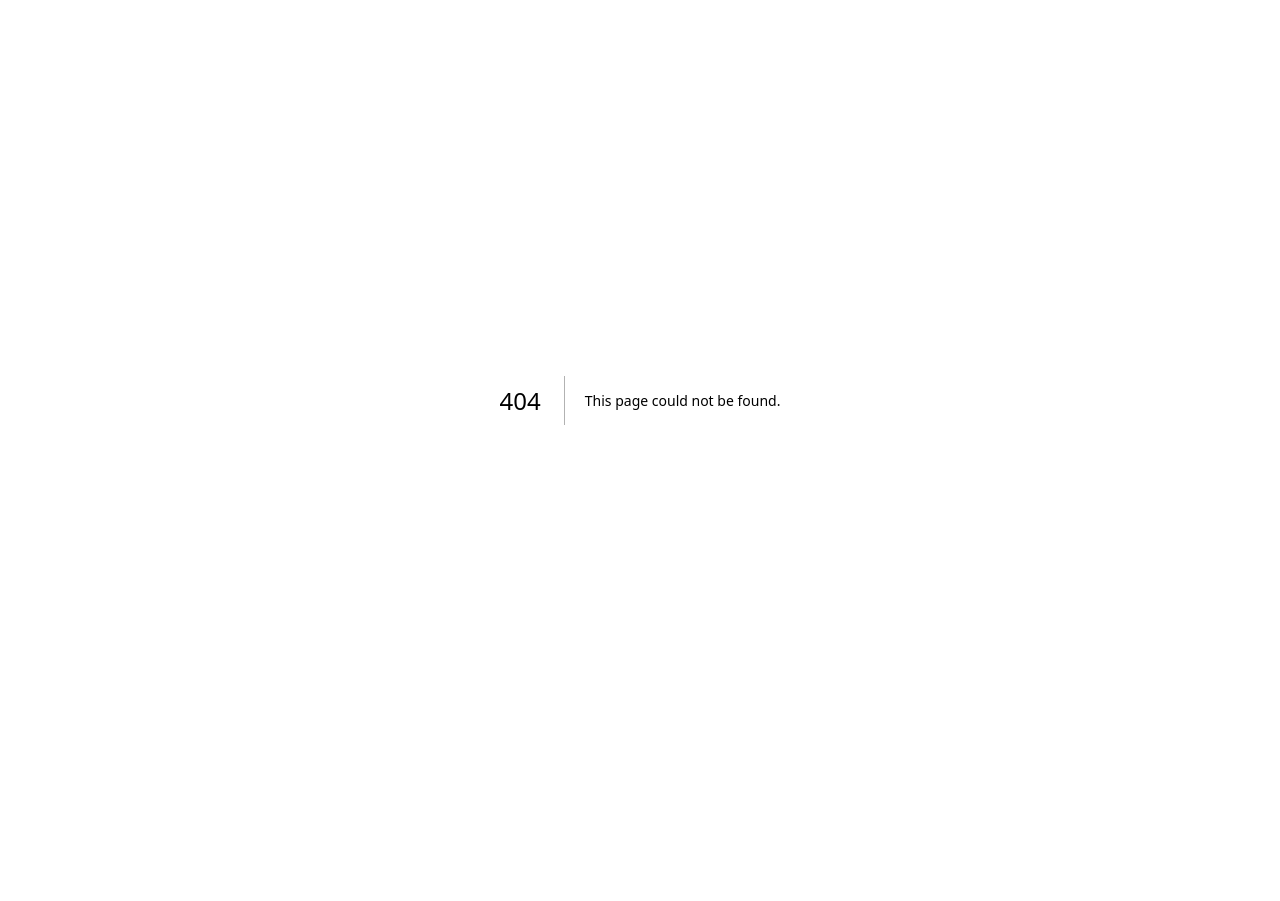
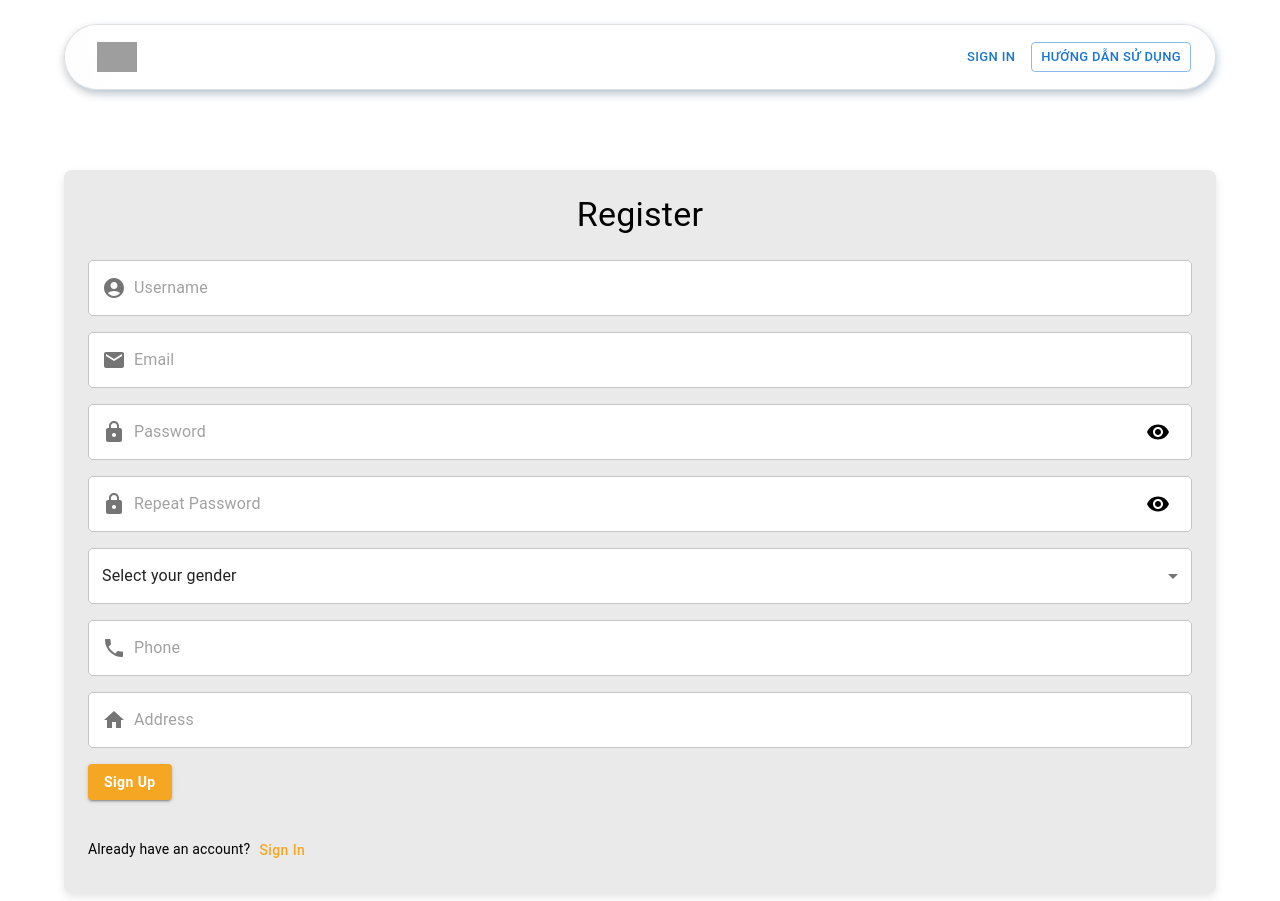
Before and after one commit to Lee-412/frontend_nextjs, a Next.js app: page /register in a window 1280 px wide. Before the commit this address had no page. Before the commit the page ends 800 px from the top, so only its background shows below. Built offline with nearby package versions, Linux system fonts and the light colour scheme; no server answers; grey boxes are pictures that could not be loaded.

Commit message:
Module login/register: update validate form register, update axios connect api

```diff
--- a/package.json
+++ b/package.json
@@ -13,6 +13,7 @@
     "@emotion/styled": "^11.13.0",
     "@mui/icons-material": "^5.16.5",
     "@mui/material": "^5.16.5",
+    "axios": "^1.7.2",
     "next": "14.2.5",
     "react": "^18",
     "react-dom": "^18",
--- a/src/component/header/header.login.tsx
+++ b/src/component/header/header.login.tsx
@@ -12,7 +12,7 @@ const AppHeader = () => {
     const route = useRouter();
     const [language, setLanguage] = useState("Vietnamese");
     const [openManual, setOpenManual] = useState(false);
-    const [checkLogin, setCheckLogin] = React.useState('signIn');
+    const [checkLogin, setCheckLogin] = React.useState('login');
     const pathname = usePathname()
 
     useEffect(() => {
@@ -22,14 +22,14 @@ const AppHeader = () => {
 
     const handleClickSignUp = () => {
 
-        route.push('/signup')
-        setCheckLogin('/signup')
+        route.push('/register')
+        setCheckLogin('/register')
     }
 
     const handleClickSignIn = () => {
-        setCheckLogin('/signin')
+        setCheckLogin('/login')
 
-        route.push('/signin')
+        route.push('/login')
     }
     console.log(checkLogin);
 
@@ -87,7 +87,7 @@ const AppHeader = () => {
                                 gap: 1
                             }}
                         >
-                            {checkLogin === '/signup'
+                            {checkLogin === '/register'
                                 ?
                                 <>
                                     <Button
--- a/src/component/signup/signup.box.tsx
+++ b/src/component/signup/signup.box.tsx
@@ -1,11 +1,13 @@
 'use client'
-import React, { useState } from 'react';
+import React, { useEffect, useState } from 'react';
 import {
     TextField, Button, Grid, Box,
     InputAdornment,
     IconButton,
     Container,
-    Typography
+    Typography,
+    Select,
+    MenuItem
 } from '@mui/material';
 import LockIcon from '@mui/icons-material/Lock';
 import EmailIcon from '@mui/icons-material/Email';
@@ -14,26 +16,92 @@ import HomeIcon from '@mui/icons-material/Home';
 import AccountCircle from '@mui/icons-material/AccountCircle';
 import { Visibility, VisibilityOff } from '@mui/icons-material';
 import { useRouter } from 'next/navigation';
+import axios from 'axios';
+import { error } from 'console';
+import Snackbar, { SnackbarCloseReason } from '@mui/material/Snackbar';
+import Alert from '@mui/material/Alert';
 
+
+type Severity = 'success' | 'error' | 'warning' | 'info' | undefined;
+
+interface SnackbarState {
+    open: boolean;
+    message: string;
+    severity: Severity;
+}
 const SignupBox = () => {
+
+    useEffect(() => {
+        axios.get('http://localhost:8080/api/v1/test-api').then(
+            (response) => { console.log(response); }
+
+        )
+
+        // axios.post('http://localhost:8080/api/v1/register', {
+        //     firstName: 'Fred',
+        //     lastName: 'Flintstone'
+        // })
+        //     .then(function (response) {
+        //         console.log(response);
+        //     })
+    }, [])
+
     const [formData, setFormData] = useState({
         username: '',
         email: '',
         password: '',
         repeatPassword: '',
         phone: '',
-        address: ''
+        address: '',
+        sex: '',
     });
 
     const [showPassword, setShowPassword] = useState(false);
+    const [showRepeatPassword, setShowRepeatPassword] = useState(false);
+
     const router = useRouter();
+
+    const [snackbar, setSnackbar] = useState<SnackbarState>({
+        open: false,
+        message: '',
+        severity: undefined
+    });
+
+    const showSnackbar = (message: string, severity: Severity) => {
+        setSnackbar({
+            open: true,
+            message,
+            severity
+        });
+    };
+
+
+    const handleClose = (
+        event?: React.SyntheticEvent | Event,
+        reason?: string
+    ) => {
+        if (reason === 'clickaway') {
+            return;
+        }
+
+        setSnackbar((prevState) => ({
+            ...prevState,
+            open: false,
+            message: '',
+        }));
+    };
 
     const handleShowPassword = () => {
         setShowPassword(!showPassword);
     };
-
+    const handleShowRepeatPassword = () => {
+        setShowRepeatPassword(!showRepeatPassword);
+    };
     const handleChange = (e: any) => {
         const { name, value } = e.target;
+
+        // console.log(name, value);
+
         setFormData({
             ...formData,
             [name]: value,
@@ -42,21 +110,83 @@ const SignupBox = () => {
 
     const handleSubmit = async (e: any) => {
         e.preventDefault();
+
+        if (!formData.username) {
+            showSnackbar('username is undefind', 'warning')
+            return;
+        }
+        if (!formData.email) {
+            showSnackbar('email is undefind', 'warning')
+            return;
+        }
+        const regx = /\S+@\S+\.\S+/;
+
+        if (!regx.test(formData.email)) {
+            showSnackbar('email is invalid', 'warning')
+            console.log("check");
+
+            return
+        }
+
+        if (!formData.password) {
+            showSnackbar('passwords is undefind', 'warning')
+            return;
+        }
+        if (formData.password.length < 6) {
+            showSnackbar('Passwords must be at least 6 characters', 'warning');
+            return false;
+        }
+        if (!formData.repeatPassword) {
+            showSnackbar('repeatPassword is undefind', 'warning')
+            return;
+        }
+        if (!formData.sex) {
+            showSnackbar('gender is undefind', 'warning')
+            return;
+        }
+        if (!formData.phone) {
+            showSnackbar('phone is undefind', 'warning')
+            return;
+        }
+        if (!formData.address) {
+            showSnackbar('address is undefind', 'warning')
+            return;
+        }
+
+        const phonePattern = /^[0-9]+$/;
+        if (!phonePattern.test(formData.phone)) {
+            showSnackbar('Phone number can only contain digits', 'warning');
+            return false;
+        }
+
         if (formData.password !== formData.repeatPassword) {
-            alert('Passwords do not match.');
+            // alert('Passwords do not match.');
+            showSnackbar('Passwords do not match.', 'warning')
             return;
         }
         try {
             // Mock API call
-            alert('Registration successful');
-            router.push('/signin'); // Redirect to the sign-in page after successful registration
+            console.log(formData);
+
+            axios.post('http://localhost:8080/api/v1/register', {
+                formData
+            }
+            )
+                .then(function (response) {
+                    console.log(response);
+                })
+
+            showSnackbar('Registration successful', 'success')
+            // router.push('/login');
+            // Redirect to the sign-in page after successful registration
         } catch (error) {
             console.error('Error during registration:', error);
         }
     };
+
+
     const handleClickSignIn = () => {
-        router.push('/signin')
-
+        router.push('/login')
     }
     return (
         <Container
@@ -76,7 +206,7 @@ const SignupBox = () => {
             }}
         >
             <Typography variant="h4" component="h1" gutterBottom sx={{ color: 'black', mb: 3 }}>
-                Sign Up
+                Register
             </Typography>
             <Grid container spacing={2} justifyContent="center">
                 <Grid item xs={12}>
@@ -153,7 +283,7 @@ const SignupBox = () => {
                         fullWidth
                         name="repeatPassword"
                         placeholder="Repeat Password"
-                        type={showPassword ? 'text' : 'password'}
+                        type={showRepeatPassword ? 'text' : 'password'}
                         value={formData.repeatPassword}
                         onChange={handleChange}
                         variant="outlined"
@@ -166,8 +296,8 @@ const SignupBox = () => {
                             ),
                             endAdornment: (
                                 <InputAdornment position="end">
-                                    <IconButton onClick={handleShowPassword}>
-                                        {showPassword ? <VisibilityOff sx={{ color: 'black' }} /> : <Visibility sx={{ color: 'black' }} />}
+                                    <IconButton onClick={handleShowRepeatPassword}>
+                                        {showRepeatPassword ? <VisibilityOff sx={{ color: 'black' }} /> : <Visibility sx={{ color: 'black' }} />}
                                     </IconButton>
                                 </InputAdornment>
                             ),
@@ -175,7 +305,32 @@ const SignupBox = () => {
                         }}
                     />
                 </Grid>
-                <Grid item xs={12}>
+
+
+                <Grid item xs={12} >
+                    <Select
+                        fullWidth
+                        name='sex'
+                        displayEmpty
+                        value={formData.sex}
+                        onChange={(e) => handleChange(e)}
+                        sx={{
+                            backgroundColor: 'white',
+                            borderRadius: '5px',
+                        }}
+
+                    >
+                        <MenuItem value="" disabled
+                        >
+                            Select your gender
+                        </MenuItem>
+                        <MenuItem value="male" >Male</MenuItem>
+                        <MenuItem value="female">Female</MenuItem>
+                        <MenuItem value="other">Other</MenuItem>
+
+                    </Select>
+                </Grid>
+                <Grid item xs={12} >
                     <TextField
                         required
                         fullWidth
@@ -236,7 +391,25 @@ const SignupBox = () => {
                     </Typography>
                 </Grid>
             </Grid>
-        </Container>
+
+            <Snackbar open={snackbar.open} autoHideDuration={3000} onClose={handleClose}
+
+                anchorOrigin={{ vertical: 'top', horizontal: 'right' }}
+
+            >
+                <Alert
+                    onClose={handleClose}
+                    severity={snackbar.severity}
+                    variant="filled"
+                    sx={{ width: '100%' }}
+                >
+                    {snackbar.message}
+                </Alert>
+            </Snackbar>
+        </Container >
+
+
+
     );
 };
 
--- a/tsconfig.json
+++ b/tsconfig.json
@@ -32,8 +32,8 @@
     "**/*.ts",
     "**/*.tsx",
     ".next/types/**/*.ts",
-    "src/app/(guest)/signup",
-    "src/app/(guest)/signin"
+    "src/app/(guest)/register",
+    "src/app/(guest)/login"
   ],
   "exclude": [
     "node_modules"
```
Also changed, not shown: src/component/header/header.user.tsx (+5 -4 lines), src/component/signin/signin.box.tsx (+4 -3 lines), src/app/(guest)/login/page.tsx (renamed from src/app/(guest)/signin/page.tsx), src/app/(guest)/register/page.tsx (renamed from src/app/(guest)/signup/page.tsx), 2 other files (tests, documents, lock files or other folders).
